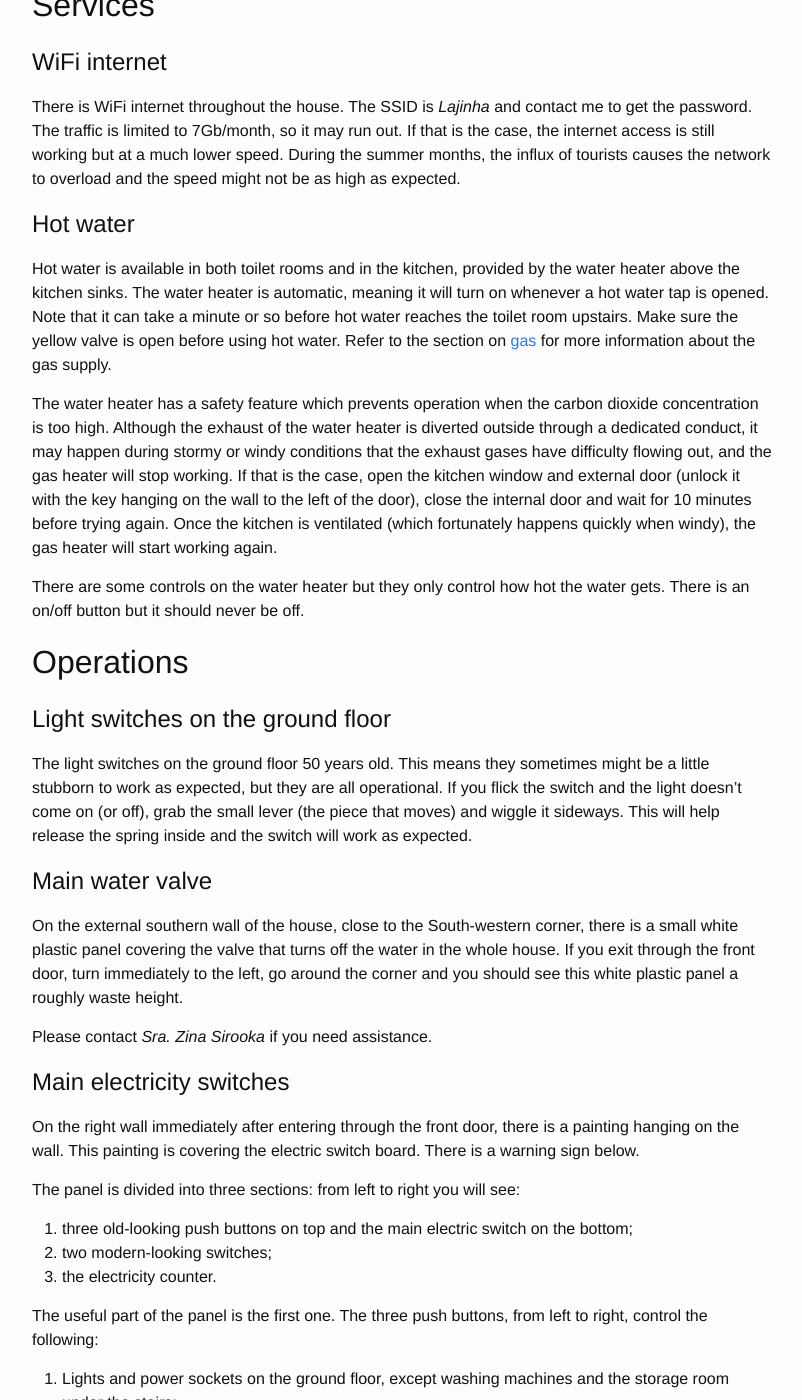
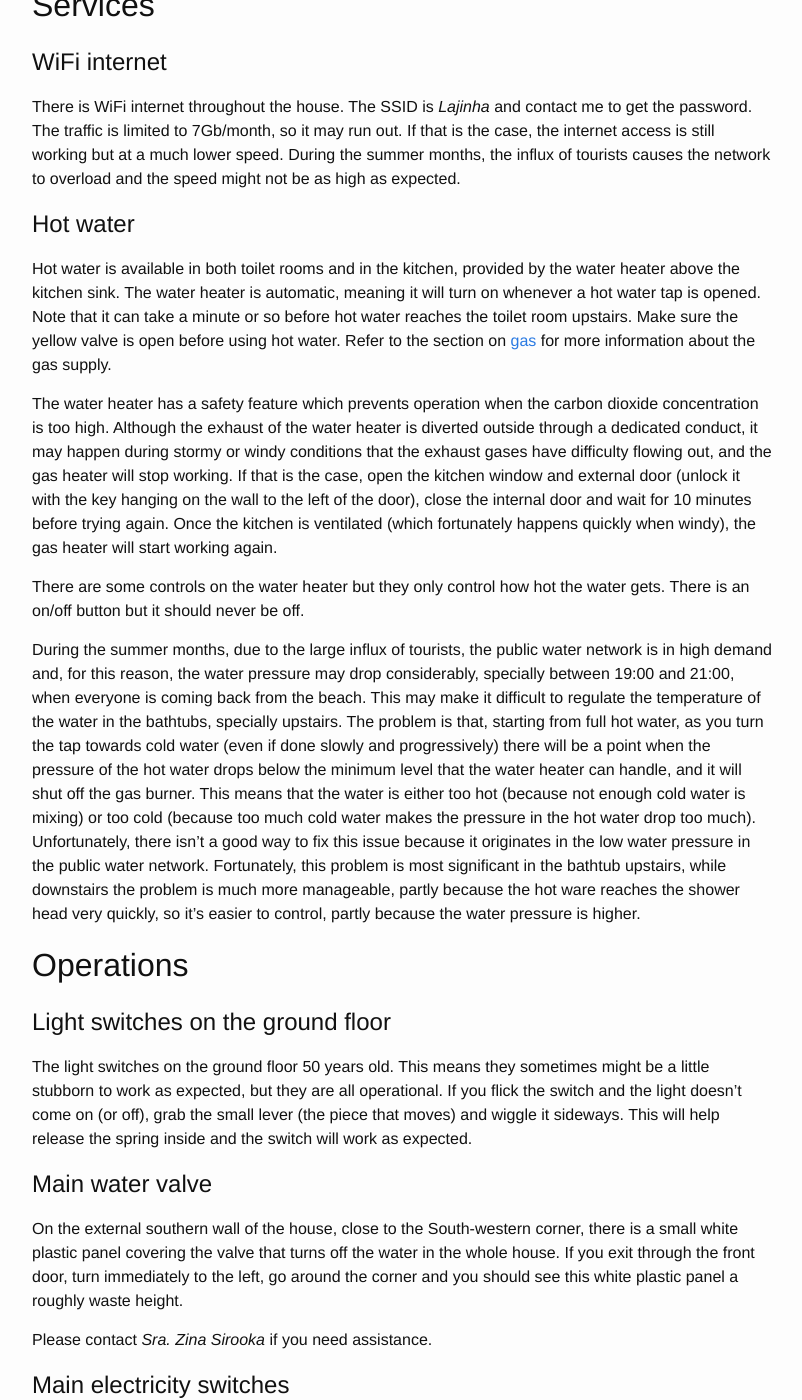
Before and after one commit to jgte/zh, a Jekyll site: the page built from english.md, in a window 1280 px wide and 1400 px high, scrolled down 4925 px. Shown: the whole window, without its empty margins (238-1040 px from the left). Built offline with Jekyll 4.4.1, drawn with Linux system fonts in a browser that asks for light colours.

Commit message:
added some text about hot water

```diff
--- a/english.md
+++ b/english.md
@@ -152,11 +152,13 @@ There is WiFi internet throughout the house. The SSID is *Lajinha* and contact m
 
 ## Hot water
 
-Hot water is available in both toilet rooms and in the kitchen, provided by the water heater above the kitchen sinks. The water heater is automatic, meaning it will turn on whenever a hot water tap is opened. Note that it can take a minute or so before hot water reaches the toilet room upstairs. Make sure the yellow valve is open before using hot water. Refer to the section on [gas](#gas) for more information about the gas supply.
+Hot water is available in both toilet rooms and in the kitchen, provided by the water heater above the kitchen sink. The water heater is automatic, meaning it will turn on whenever a hot water tap is opened. Note that it can take a minute or so before hot water reaches the toilet room upstairs. Make sure the yellow valve is open before using hot water. Refer to the section on [gas](#gas) for more information about the gas supply.
 
 The water heater has a safety feature which prevents operation when the carbon dioxide concentration is too high. Although the exhaust of the water heater is diverted outside through a dedicated conduct, it may happen during stormy or windy conditions that the exhaust gases have difficulty flowing out, and the gas heater will stop working. If that is the case, open the kitchen window and external door (unlock it with the key hanging on the wall to the left of the door), close the internal door and wait for 10 minutes before trying again. Once the kitchen is ventilated (which fortunately happens quickly when windy), the gas heater will start working again.
 
 There are some controls on the water heater but they only control how hot the water gets. There is an on/off button but it should never be off.
+
+During the summer months, due to the large influx of tourists, the public water network is in high demand and, for this reason, the water pressure may drop considerably, specially between 19:00 and 21:00, when everyone is coming back from the beach. This may make it difficult to regulate the temperature of the water in the bathtubs, specially upstairs. The problem is that, starting from full hot water, as you turn the tap towards cold water (even if done slowly and progressively) there will be a point when the pressure of the hot water drops below the minimum level that the water heater can handle, and it will shut off the gas burner. This means that the water is either too hot (because not enough cold water is mixing) or too cold (because too much cold water makes the pressure in the hot water drop too much). Unfortunately, there isn't a good way to fix this issue because it originates in the low water pressure in the public water network. Fortunately, this problem is most significant in the bathtub upstairs, while downstairs the problem is much more manageable, partly because the hot ware reaches the shower head very quickly, so it's easier to control, partly because the water pressure is higher.
 
 # Operations
 
```
